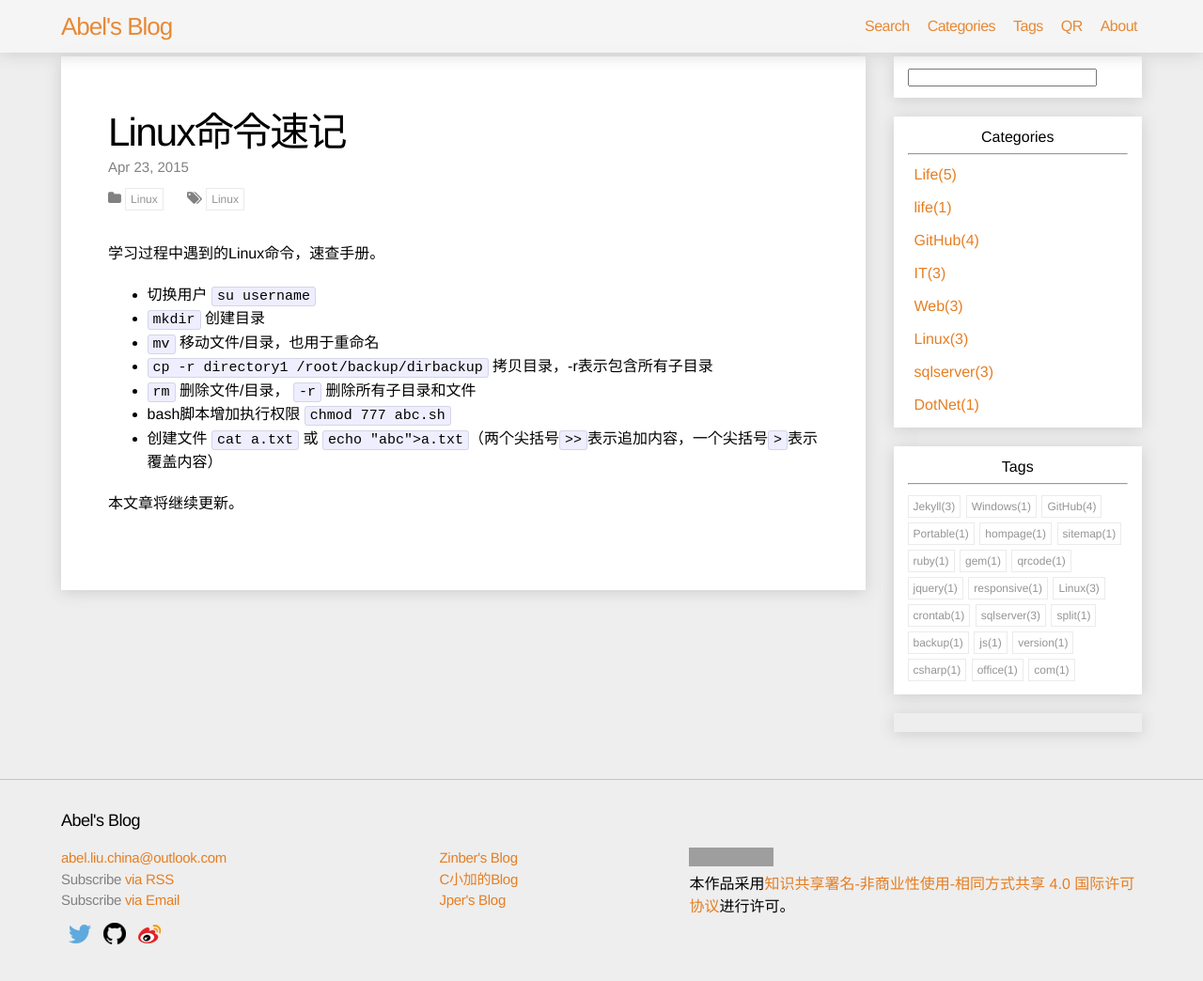
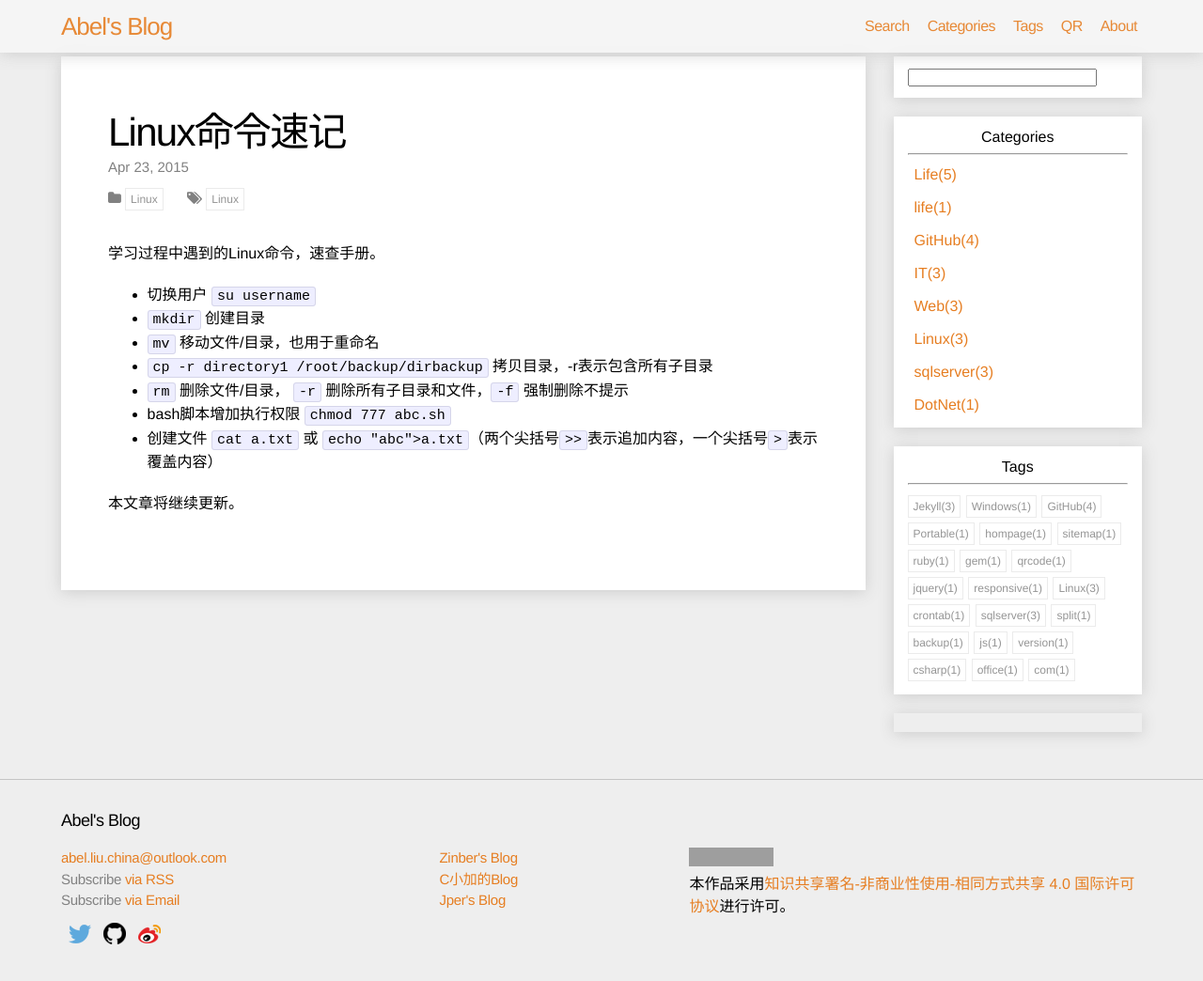
Before and after one commit to Abel-Liu/Abel-Liu.github.io, a Jekyll site: the page built from _posts/Linux/2015-04-23-linux-cmd.md, in a window 1280 px wide and 1059 px high. Shown: the top 1044 px of the window at 94% size. Built offline with Jekyll 4.4.1, drawn with Linux system fonts in a browser that asks for light colours; nearby versions of some CDN libraries; comment, search, counter and statistics services are not loaded; grey boxes are pictures that could not be loaded.

Commit message:
Update 2015-04-23-linux-cmd.md

```diff
--- a/_posts/Linux/2015-04-23-linux-cmd.md
+++ b/_posts/Linux/2015-04-23-linux-cmd.md
@@ -12,7 +12,7 @@ description:
 * <code>mkdir</code> 创建目录
 * <code>mv</code> 移动文件/目录，也用于重命名
 * <code>cp -r directory1 /root/backup/dirbackup</code> 拷贝目录，-r表示包含所有子目录
-* <code>rm</code> 删除文件/目录，  <code>-r</code> 删除所有子目录和文件
+* <code>rm</code> 删除文件/目录，  <code>-r</code> 删除所有子目录和文件，<code>-f</code> 强制删除不提示
 * bash脚本增加执行权限 <code>chmod 777 abc.sh</code>
 * 创建文件 <code>cat a.txt</code> 或 <code>echo "abc">a.txt</code>（两个尖括号<code>>></code>表示追加内容，一个尖括号<code>></code>表示覆盖内容）
 
```
